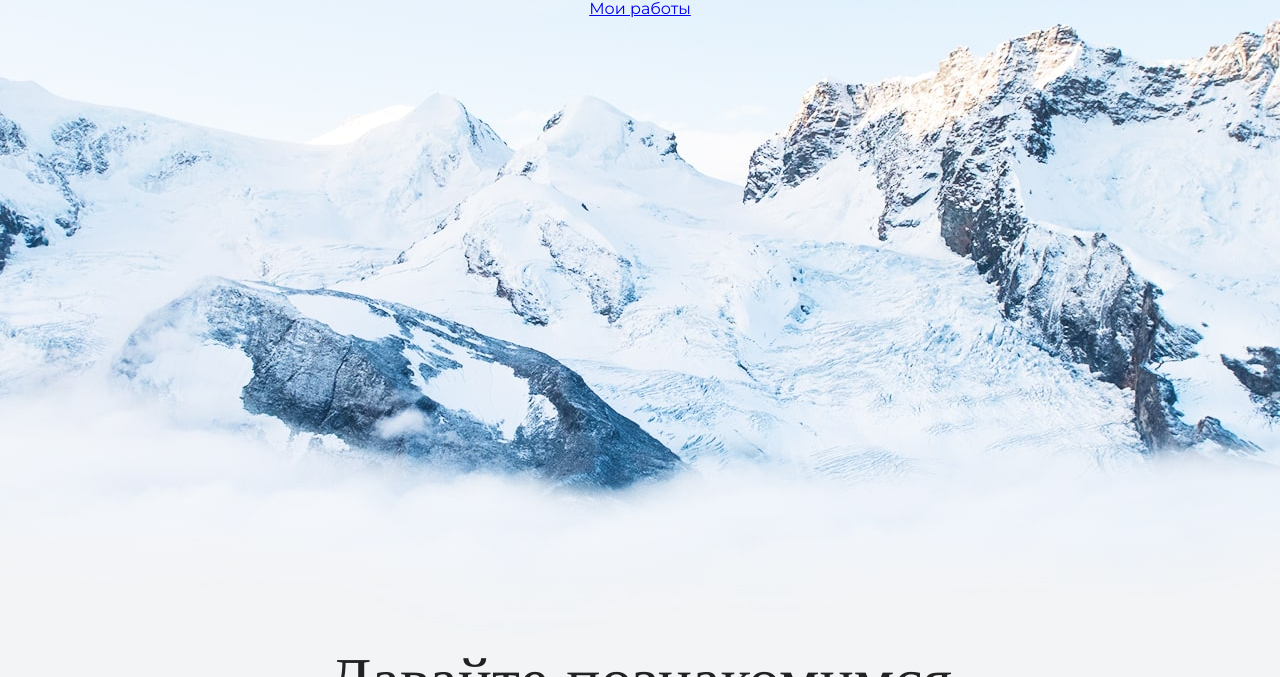
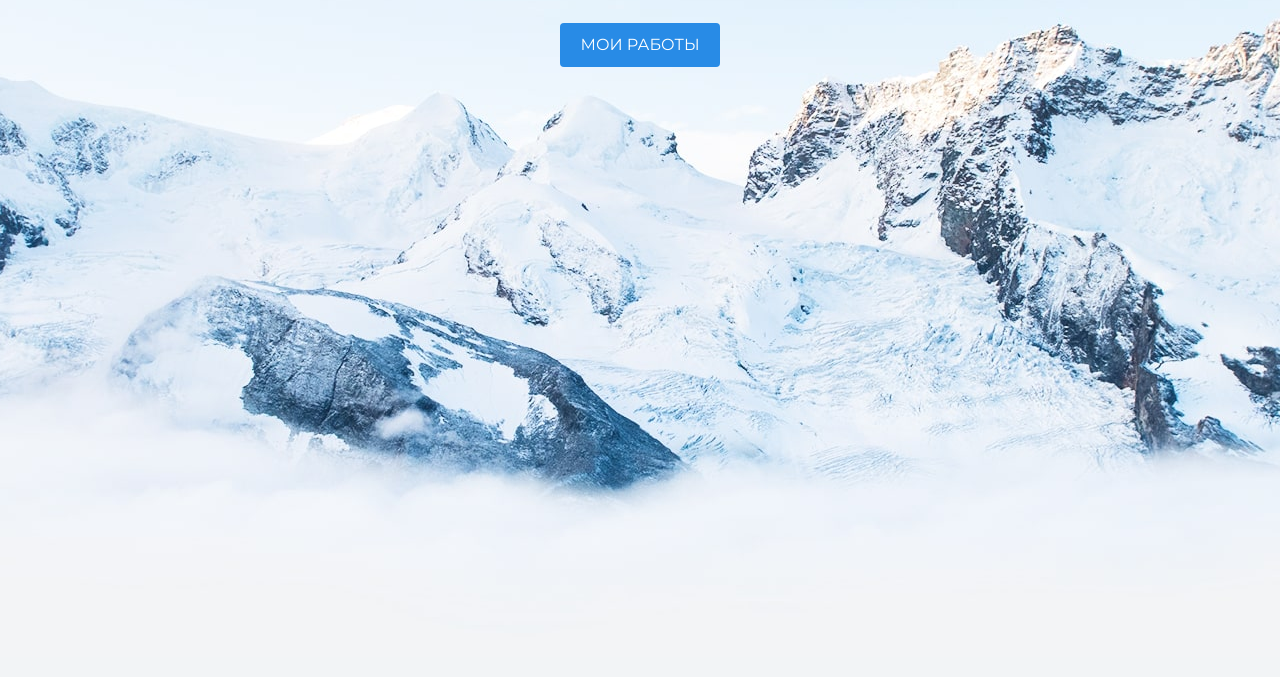
Before and after one commit to DonnerUnSourire/htmlacademy, a plain HTML site: page index.html in a window 1280 px wide. Shown: the part 423-1100 px from the top of the page. Drawn offline with nearby package versions, Linux system fonts and the light colour scheme.

Commit message:
Update index.html

```diff
--- a/index.html
+++ b/index.html
@@ -19,7 +19,7 @@
        <div class="container">
       <h1 class="heading">Неопознанный Енот</h1>
       <p>Junior верстальщик</p>
-         <a class="works_button" href="#works">Мои работы</a>
+         <a class="works-button" href="#works">Мои работы</a>
        </div>
     </section>
 
```
